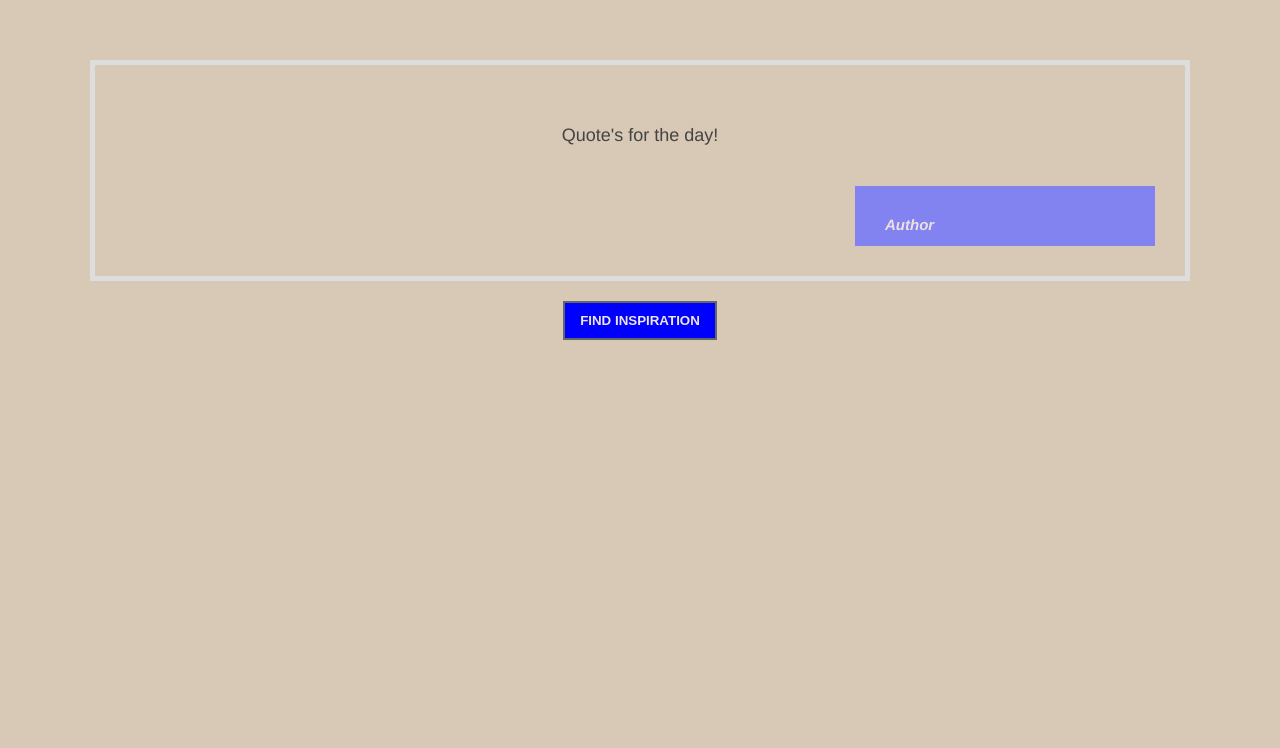
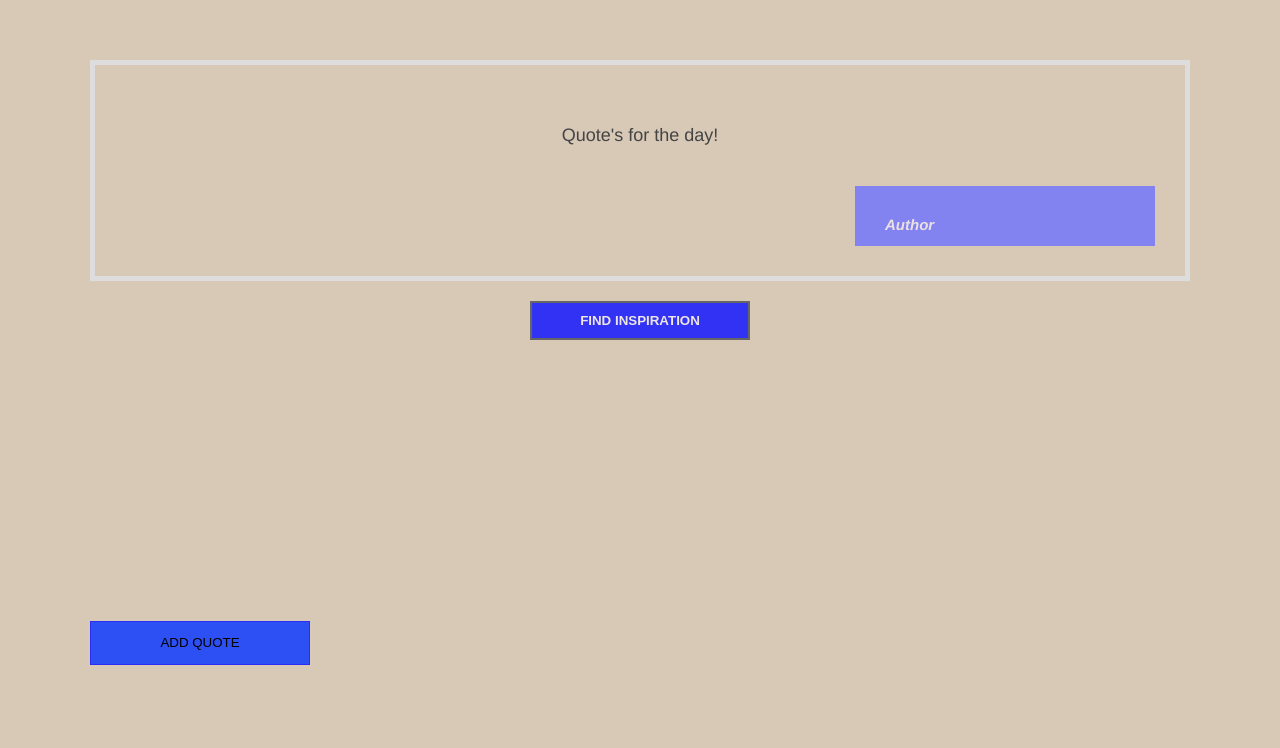
Before and after one commit to KaliAbebe/Phase-3-Hackathon, a plain HTML site: page www/index.html in a window 1280 px wide. Shown: the part 230-978 px from the top of the page. Before the commit the page ends 860 px from the top, so only its background shows below. Drawn offline with Linux system fonts and the light colour scheme.

Commit message:
add quote button add

```diff
--- a/www/css/style.css
+++ b/www/css/style.css
@@ -3,7 +3,6 @@
   padding: 30px;
   box-sizing: border-box;
   background-color: rgb(216, 200, 182);
-
 }
 
 body {
@@ -44,9 +43,31 @@ body {
   color: rgb(238, 229, 229);
   font-weight: bold;
   cursor: pointer;
-   background-color: blue;
+  background-color: rgb(50, 50, 245);
 }
 
 #btn:focus {
   outline: none;
 }
+button {
+  background: #2c50f3;
+  border: 0;
+  text-transform: uppercase;
+}
+button:hover,
+.contact form button:focus {
+  background: #3994f0;
+  color: #fff;
+  outline: 0;
+  transition: background-color 2s ease-out;
+}
+p {
+  margin: 0;
+}
+button,
+.contact form input,
+.contact form textarea {
+  width: 20%;
+  padding: 1em;
+  border: 1px solid #2a2df8;
+}
--- a/www/index.html
+++ b/www/index.html
@@ -16,6 +16,11 @@
         </div>
         <button id="btn">Find Inspiration</button>
       </div>
+      <a href="http://programminghead.com" target="_blank">
+        <p class="full">
+          <button type="submit">Add Quote</button>
+        </p>
+      </a>
 
     <script>
      const api = "https://api.quotable.io/random";
```
Lines whose indentation alone changed are shown as unchanged.
